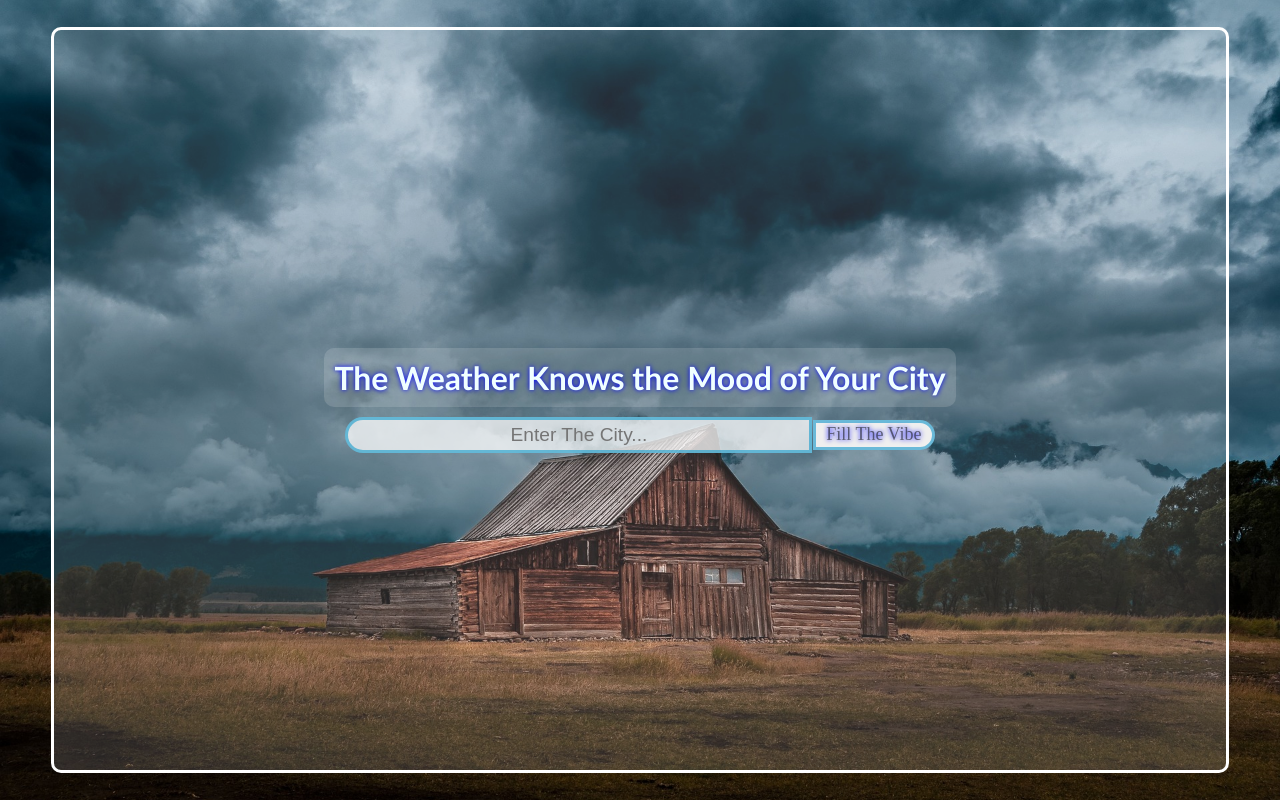
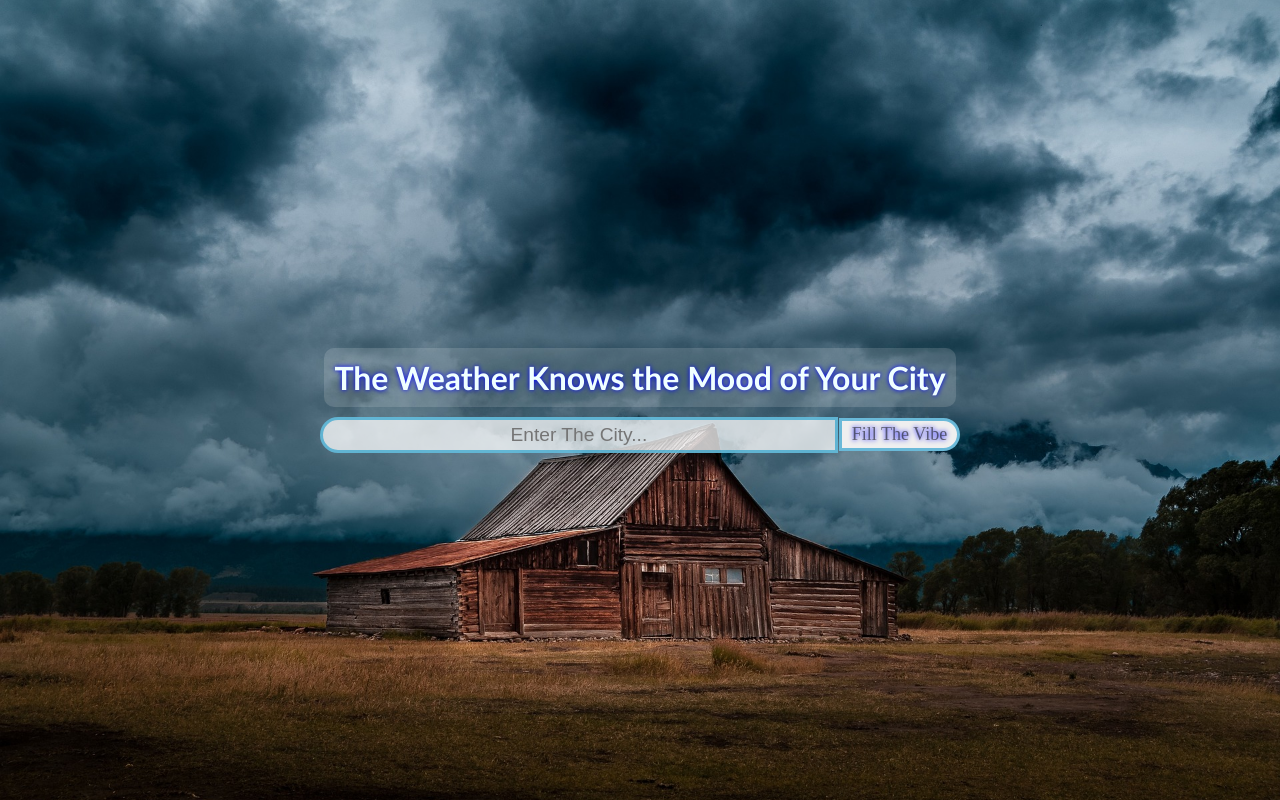
Before and after one commit to ShamJohari20/Aesthetic-Weather, a React (Vite) app: page / in a window 1280 px wide. Built offline with nearby package versions, Linux system fonts and the light colour scheme.

Commit message:
5 commit

```diff
--- a/src/App.css
+++ b/src/App.css
@@ -1,4 +1,5 @@
-#parent{
+
+#main{
     height: 100vh;
     width: 100vw;
     background-image:url("/bg_image.jpg");
@@ -11,26 +12,7 @@
     justify-content: center;
     row-gap: 10px;
     column-gap: 10px;
-
-}
-
-#main{
-    height: 90%;
-    width: 90%;
-    display: flex;
-    /* flex-wrap: wrap; */
-    flex-direction: column;
-    align-items: center;
-    justify-content: center;
-    row-gap: 10px;
-    column-gap: 10px;
-    border-style: solid;
-    border-color: white;
-    border-radius: 10px;
-    background-color: rgba(255, 255, 255, 0.141);
-    padding: 10px;
-
-
+    /* padding: 5px; */
 
 }
 
@@ -70,7 +52,7 @@
 }
 
 #s-btn{
-    height: 30px;
+    height: 33px;
     width:max-content ;
     padding-left: 10px;
     padding-right: 10px;
@@ -97,7 +79,7 @@
     text-shadow: 0 0 5px blue;
     padding: 15px;
     border-radius: 10px;
-    border-style: solid;
+    /* border-style: solid; */
     border-color: white;
     border-radius: 10px;
 
@@ -116,7 +98,7 @@
     text-shadow: 0 0 5px blue;
     padding: 15px;
     border-radius: 10px;
-    border-style: solid;
+    /* border-style: solid; */
     border-color: white;
     border-radius: 10px;
 
@@ -138,7 +120,7 @@
     padding: 15px;
     border-style: solid;
     border-radius: 10px;
-    width: 40%;
+    width: 30%;
 
 
 }
@@ -148,13 +130,12 @@
     flex-wrap: wrap;
     flex-direction: column;
     align-items: center;
-    justify-content: space-between;
-
+    justify-content: center;
     row-gap: 3px;
     column-gap: 3px;
     padding: 5px;
     border-radius: 5px;
     background-color: rgba(255, 255, 255, 0.141);
-    border-style: dotted;
+    border-style: solid;
 
 }
--- a/src/App.jsx
+++ b/src/App.jsx
@@ -23,7 +23,7 @@ const App = () => {
 
     return (
         <>
-            <div id="parent">
+
                 <div id="main">
                     <h1 id="hed">The Weather Knows the Mood of Your City</h1>
                     <div id="child1">
@@ -85,7 +85,7 @@ const App = () => {
                     </>}
 
                 </div>
-            </div>
+
         </>
     )
 }
```
